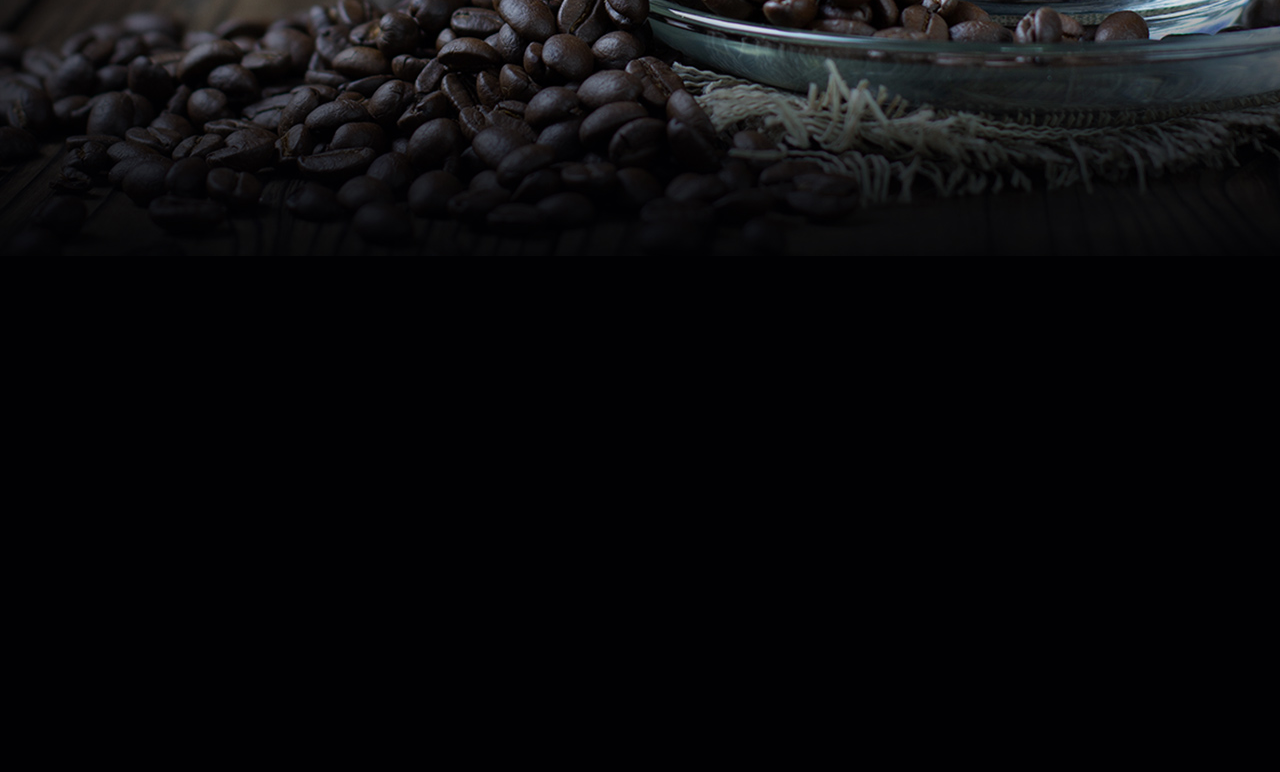
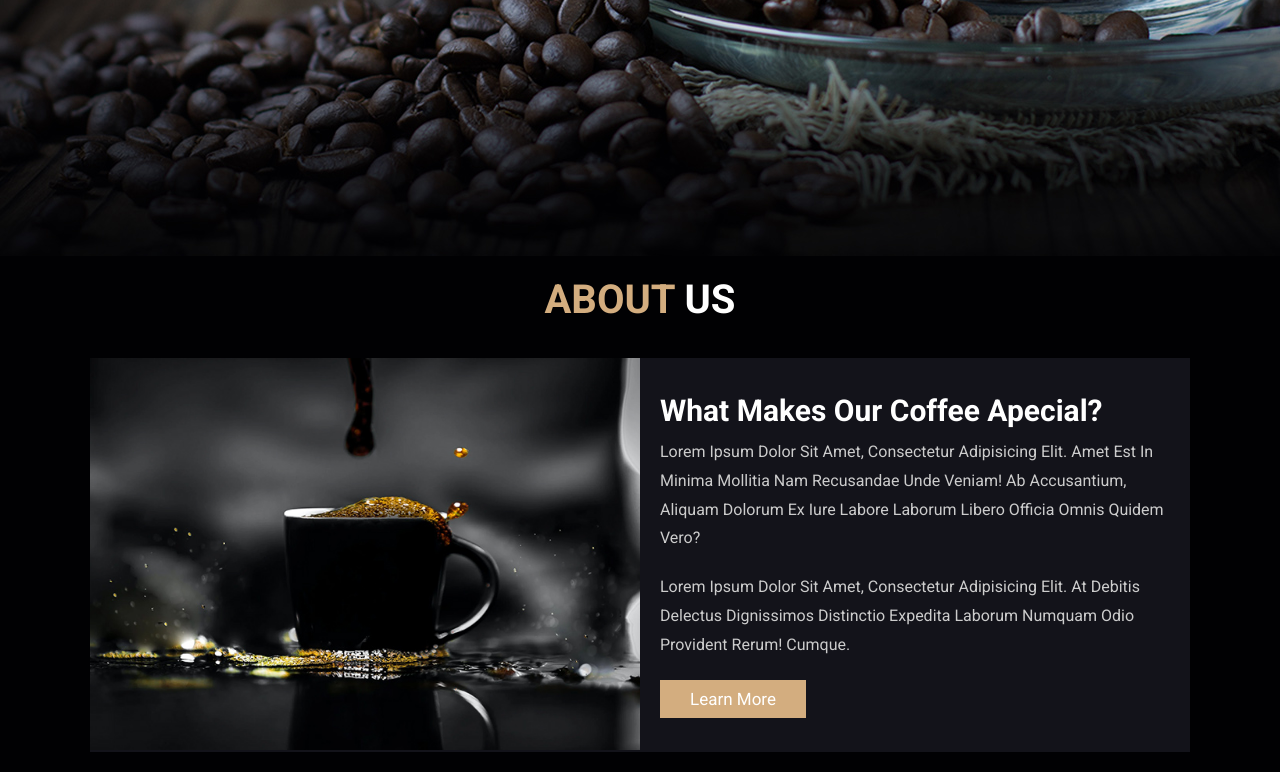
Before and after one commit to JaeHong94/coffee_site, a website: page index.html in a window 1280 px wide. Shown: the part 544-1316 px from the top of the page. Before the commit the page ends 800 px from the top, so only its background shows below. Drawn offline with Linux system fonts and the light colour scheme.

Commit message:
ADD: about section

```diff
--- a/css/style.css
+++ b/css/style.css
@@ -37,6 +37,17 @@ body {
 }
 section {
   padding: 2rem 7%;
+}
+.heading {
+  text-align: center;
+  color: #fff;
+  text-transform: uppercase;
+  padding-bottom: 3.5rem;
+  font-size: 4rem;
+}
+.heading span {
+  color: var(--main-color);
+  text-transform: uppercase;
 }
 .btn {
   margin-top: 1rem;
@@ -189,6 +200,32 @@ section {
   padding: 1rem 0;
   color: #eee;
 }
+.about .row {
+  display: flex;
+  align-items: center;
+  background: var(--black);
+  flex-wrap: wrap;
+}
+.about .row .image {
+  flex: 1 1 45rem;
+}
+.about .row .image img {
+  width: 100%;
+}
+.about .row .content {
+  flex: 1 1 45rem;
+  padding: 2rem;
+}
+.about .row .content h3 {
+  font-size: 3rem;
+  color: #fff;
+}
+.about .row .content p {
+  font-size: 1.6rem;
+  color: #ccc;
+  padding: 1rem 0;
+  line-height: 1.8;
+}
 /* media queries*/
 @media (max-width: 991px) {
   html {
--- a/index.html
+++ b/index.html
@@ -86,6 +86,25 @@
   </div>
 </section>
 <!-- //home section -->
+
+<!-- about section -->
+<section class="about" id="about">
+  <h1 class="heading"><span>about</span> us </h1>
+  <div class="row">
+    <div class="image">
+      <img src="/images/about-img.jpeg" alt="">
+    </div>
+    <div class="content">
+      <h3>what makes our coffee apecial?</h3>
+      <p>Lorem ipsum dolor sit amet, consectetur adipisicing elit. Amet est in minima mollitia nam recusandae unde
+        veniam! Ab accusantium, aliquam dolorum ex iure labore laborum libero officia omnis quidem vero?</p>
+      <p>Lorem ipsum dolor sit amet, consectetur adipisicing elit. At debitis delectus dignissimos distinctio expedita
+        laborum numquam odio provident rerum! Cumque.</p>
+      <a href="javascript:void(0)" class="btn">learn more</a>
+    </div>
+  </div>
+</section>
+<!-- //about section -->
 <!-- custom js file link  -->
 <script src="js/script.js" type="module"></script>
 </body>
```
